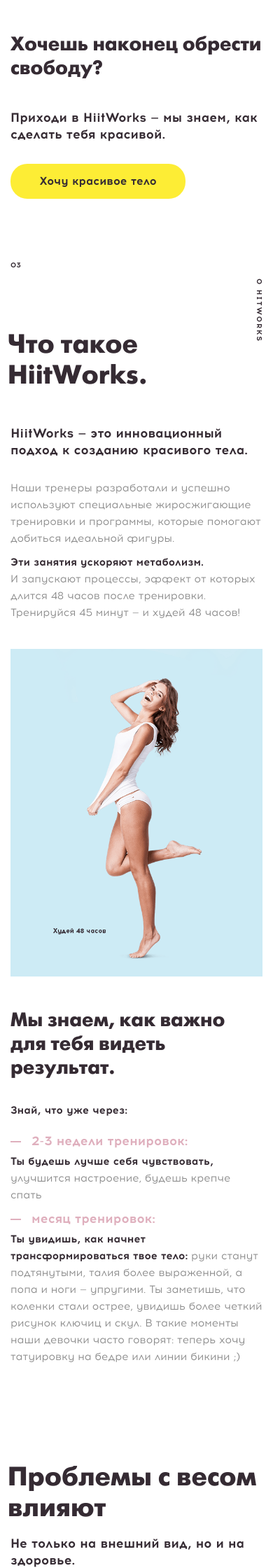
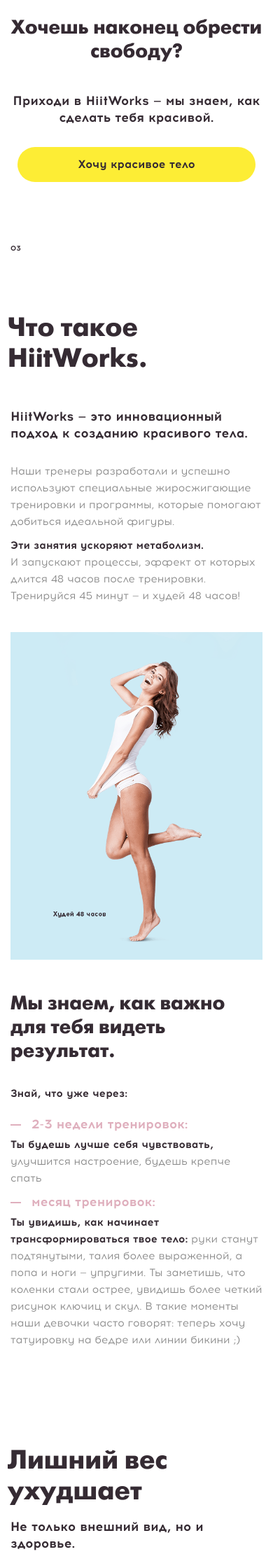
Before and after one commit to alwsBgood/HitWork, a PHP site: page / in a window 390 px wide. Shown: the part 4080-6320 px from the top of the page at 70% size. Run offline with PHP 8.4, Linux system fonts and the light colour scheme.

Commit message:
Final fixes

```diff
--- a/app/css/header.css
+++ b/app/css/header.css
@@ -489,4 +489,6 @@
   #sec_01 .top {
     margin-bottom: 100px; }
   #sec_01 .underheader {
-    margin: 20px 0 70px; } }
+    margin: 20px auto 70px; }
+  .about_row .sec_text {
+    display: none; } }
--- a/app/css/main.css
+++ b/app/css/main.css
@@ -262,7 +262,7 @@
     margin-bottom: 20px; }
 
 #sec_11 {
-  padding: 0px 0 100px; }
+  padding: 0px 0 70px; }
   #sec_11 .header {
     margin: 75px 0 20px; }
   #sec_11 .text {
@@ -275,7 +275,7 @@
       margin: 45px auto 0; }
 
 #sec_12 {
-  padding: 100px 0 195px; }
+  padding: 70px 0 105px; }
   #sec_12 .mobile {
     display: none; }
   #sec_12 .place_link {
@@ -347,7 +347,7 @@
   footer .logo_rezart {
     margin-top: 3px;
     margin-left: 0px;
-    width: 55px;
+    width: 48px;
     float: right; }
     footer .logo_rezart svg {
       fill: #fff;
@@ -821,7 +821,10 @@
   #sec_03 .col-4 + .col-4 {
     margin-top: 33px; }
   #sec_04 {
-    padding-top: 60px; }
+    padding-top: 60px;
+    text-align: center; }
+    #sec_04 .second_row .btn {
+      margin: 30px auto 0; }
     #sec_04 .sec_img-1 {
       width: 100%;
       max-width: 847px;
@@ -978,9 +981,19 @@
     top: 20px; } }
 
 @media (max-width: 500px) {
+  .btn, .call_back {
+    width: 100%;
+    max-width: 340px;
+    height: 50px;
+    -webkit-border-radius: 33px;
+    border-radius: 33px; }
   div[id*="modal_callback"] {
     max-width: 500px;
     min-width: 100%; }
+    div[id*="modal_callback"] .btn, div[id*="modal_callback"] .call_back {
+      width: 100%;
+      max-width: 340px;
+      height: 50px; }
   #sec_02 .about_row {
     margin-bottom: 40px; }
   #sec_05 .about_row {
--- a/app/index.html
+++ b/app/index.html
@@ -13,9 +13,9 @@
     <title>HiitWorks</title>
 
     <meta name="description" content="Красивая фигура без изнуряющих диет и ежедневных тренировок">
-    <meta name="keywords" content="">
+    <meta name="keywords" content="hiitworks, hiit, спорт, тренировки, спортклуб, спортклуб киев, красивая фигура, групповые занятия, попа класс, спорт для девушек, тренировки для девушек, тренировки для девушек в киеве">
 
-    <meta property="og:description" content="Тренировки всего по 45 минут. Студия в центре Киева. Занятия для любого уровня подготовки. Постоянный контроль  тренера." />
+    <meta property="og:description" content="Хочешь красивую фигуру? Мы знаем, как добиться этого. Приходи в студию HiitWorks — стань той, которой смотрят вслед мужчины. " />
 
     <meta property="og:image" content="http://girls.hiitworks.com/img/og.jpg" />
     <meta property="og:image:type" content="image/jpg" />
@@ -194,7 +194,7 @@
                     <li>Cтесняешься выходить на пляж в открытом купальнике;</li>
                     <li>Завидуешь всем девушкам, которые выглядят сексуально;</li>
                     <li>Выбираешь одежду, которая скрывает недостатки твоей фигуры;</li>
-                    <li>Знаешь, как стать на фото, чтобы твоя попа выглядела лучше.</li>
+                    <li>Избегаешь фотографий в полный рост.</li>
                 </ul>
             </div>
             <div class="col-5 tr">
@@ -345,7 +345,7 @@
                 </div>
                 <div class="item">
                     <p class="title text--pink">месяц тренировок:</p>
-                    <p class="text"><span class="text--title">Ты увидишь, как начнет трансформироваться твое тело:</span> руки станут <br> подтянутыми, талия более выраженной, а попа и ноги — упругими. <br> Ты заметишь, что коленки стали острее, увидишь более четкий <br> рисунок ключиц и скул. В такие моменты наши девочки часто <br> говорят: теперь хочу татуировку на бедре или линии бикини ;) </p>
+                    <p class="text"><span class="text--title">Ты увидишь, как начинает трансформироваться твое тело:</span> руки станут <br> подтянутыми, талия более выраженной, а попа и ноги — упругими. <br> Ты заметишь, что коленки стали острее, увидишь более четкий <br> рисунок ключиц и скул. В такие моменты наши девочки часто <br> говорят: теперь хочу татуировку на бедре или линии бикини ;) </p>
                 </div>
             </div>
         </div>
@@ -356,11 +356,12 @@
 <div id="sec_06">
     <div class="container">
         <div class="row">
+
             <div class="col-6">
-                <h2 class="header">Проблемы <br> с весом влияют</h2>
-                <p class="title">Не только на внешний вид, <br> но и на здоровье.</p>
+                <h2 class="header">Лишний вес <br> ухудшает</h2>
+                <p class="title">Не только внешний вид, <br> но и здоровье.</p>
                 <p class="text">Избыточная масса тела — причина многих <br> болезней и проблем в организме. </p>
-                <p class="text--pink">Рассчитай свой индекс массы тела <br> — узнай, здорова ли ты. </p>
+                <p class="text--pink">Рассчитай свой индекс массы тела <br> —  узнай, все ли в порядке. </p>
             </div>
             <div class="col-6">
                 <div class="form_block">
@@ -453,13 +454,13 @@
             <div class="col-4">
                 <div class="item">
                     <img src="img/sec_07-icon-1.png" alt="" class="icon">
-                    <p class="title">Тренировки <br> для любых целей <br> и уровней подготовки</p>
+                    <p class="title">Тренировки для разных <br> уровней подготовки</p>
                     <p class="text">У нас есть занятия для новичков <br> и продвинутых, для разных групп мышц и целей. Похудеть, набрать массу, получить красивый пресс или идеальную попу — мы знаем, как решить все эти задачи.</p>
                 </div>
                 <div class="item">
                     <img src="img/sec_07-icon-4.png" alt="" class="icon">
                     <p class="title">Датчик MyZone</p>
-                    <p class="text">Пока ты тренируешься, <br> специальный кардиодатчик <br> в районе солнечного сплетения <br> контролирует твой пульс. <br> Он должен находиться в зоне <br> жиросжигания — именно это делает наши тренировки такими <br> эффективными.</p>
+                    <p class="text">Пока ты тренируешься, <br> специальный кардиодатчик <br> в районе солнечного сплетения <br> контролирует твой пульс, который должен находиться в зоне <br> жиросжигания — именно это делает наши тренировки такими <br> эффективными.</p>
                 </div>
             </div>
 
@@ -467,7 +468,7 @@
                 <div class="item">
                     <img src="img/sec_07-icon-2.png" alt="" class="icon">
                     <p class="title">Успех неизбежен</p>
-                    <p class="text">К нам приходят с разными <br> проблемами — лишний вес, <br> отсутствие попы, желание стать подтянутей и здоровее. Все, кто остается с нами, решают эти <br> проблемы очень быстро. В HIIT знают, как сделать девочек <br> красивыми! </p>
+                    <p class="text">К нам приходят с разными <br> проблемами — лишний вес, <br> плоская попа, изъяны фигуры или плохое самочувствие. Все, кто остается с нами, решают эти <br> проблемы очень быстро. В HIIT знают, как сделать девочек <br> красивыми! </p>
                 </div>
                 <div class="item">
                     <img src="img/sec_07-icon-5.png" alt="" class="icon">
@@ -479,13 +480,13 @@
             <div class="col-4">
                 <div class="item">
                     <img src="img/sec_07-icon-3.png" alt="" class="icon">
-                    <p class="title">Специальная тренировка <br> для девушек - Попа-класс</p>
+                    <p class="title">Попа-класс — специальная тренировка для девушек</p>
                     <p class="text">Мы создали специальную <br> тренировку для девушек — <br> попа-класс. Благодаря этим <br> тренировкам ты сможешь подтянуть ноги и попу и создать тот самый упругий орешек, о котором мечтают все девушки! </p>
                 </div>
                 <div class="item">
                     <img src="img/sec_07-icon-6.png" alt="" class="icon">
                     <p class="title">Индивидуальные <br> программы похудения</p>
-                    <p class="text">Мы разработали специальные <br> программы похудения, которые <br> позволяют терять вес без голода <br> и огромных нагрузок. Ты сможешь <br> с удовольствием заниматься...<br> и становиться стройнее. </p>
+                    <p class="text">Мы разработаем для тебя программу похудения в зависимости от уровня твоей физической подготовки и свободного времени. За тобой будет закреплен тренер — он мотивирует, контролирует тренировочный процесс и помогает разобраться с питанием и отдыхом.</p>
                 </div>
             </div>
         </div>
@@ -670,6 +671,12 @@
                         </span>
 
                         <span class="field">
+                            <label for="mail_06">E-Mail</label>
+                            <input onfocus="this.placeholder = ''" onblur="this.placeholder = 'Адрес электронной почты'" type="email" required="" placeholder="Адрес электронной почты" name="email" id="mail_06" class="form-control">
+                            <span class="bar"></span>
+                        </span>
+
+                        <span class="field">
                             <label for="tel_11">Телефон</label>
                             <input id="tel_11" placeholder="Твой номер телефона" type="tel" class="form-control" name="custom_tel" required="">
                             <span class="bar"></span>
@@ -692,7 +699,7 @@
                 <img src="img/logo_btm.png" alt="" class="logo">
             </div>
             <div class="col-3">
-                <a href="https://www.google.com.ua/maps/place/Hiitworks/@50.4254019,30.5342128,18.91z/data=!4m13!1m7!3m6!1s0x40d4cf1a98f591a5:0xb201d076928c804e!2z0LLRg9C70LjRhtGPINCE0LLQs9C10L3QsCDQmtC-0L3QvtCy0LDQu9GM0YbRjywgMzYsINCa0LjRl9CyLCAwMTEzMw!3b1!8m2!3d50.4249317!4d30.5344498!3m4!1s0x0:0x463406b7fa0d840d!8m2!3d50.4254771!4d30.533682" class="place place_link">г. Киев <br> ул. Евгения Коновальца, 36</a>
+                <a target="_blank" href="https://www.google.com.ua/maps/place/Hiitworks/@50.4254019,30.5342128,18.91z/data=!4m13!1m7!3m6!1s0x40d4cf1a98f591a5:0xb201d076928c804e!2z0LLRg9C70LjRhtGPINCE0LLQs9C10L3QsCDQmtC-0L3QvtCy0LDQu9GM0YbRjywgMzYsINCa0LjRl9CyLCAwMTEzMw!3b1!8m2!3d50.4249317!4d30.5344498!3m4!1s0x0:0x463406b7fa0d840d!8m2!3d50.4254771!4d30.533682" class="place place_link">г. Киев <br> ул. Евгения Коновальца, 36</a>
             </div>
             <div class="col-3">
                 <a href="tel:+380501032222" class="tel place_link">+38 (050) 103 2222</a>
--- a/scss/header.scss
+++ b/scss/header.scss
@@ -574,6 +574,9 @@
         }
         .btn_dwn{display: none;}
         .top{margin-bottom: 100px;}
-        .underheader{margin: 20px 0 70px;}
+        .underheader{margin: 20px auto 70px;}
+    }
+    .about_row{
+        .sec_text{display: none}
     }
 }
--- a/scss/main.scss
+++ b/scss/main.scss
@@ -336,7 +336,7 @@
 
 
 #sec_11{
-  padding: 0px 0 100px;
+  padding: 0px 0 70px;
   .header{
     margin: 75px 0 20px;
   }
@@ -352,7 +352,7 @@
 }
 
 #sec_12{
-  padding: 100px 0 195px;
+  padding: 70px 0 105px;
   .mobile{display: none}
   .place_link{
     color: #8a8a8a;
@@ -420,7 +420,7 @@
   .logo_rezart{
     margin-top: 3px;
     margin-left: 0px;
-    width: 55px;
+    width: 48px;
     // margin-right: 20px;
     float: right;
     svg{
```
Also changed, not shown: scss/_media.scss (+15 -0 lines), app/img/og.jpg.
